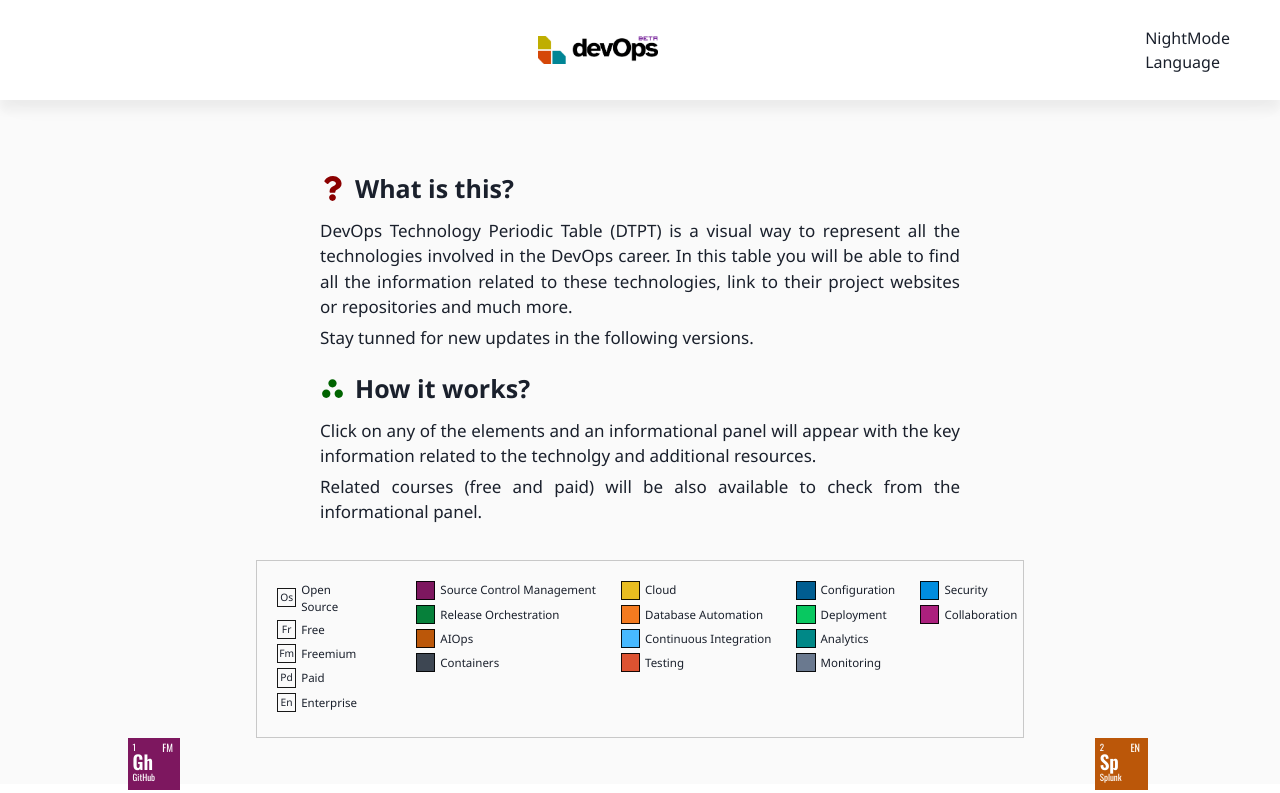
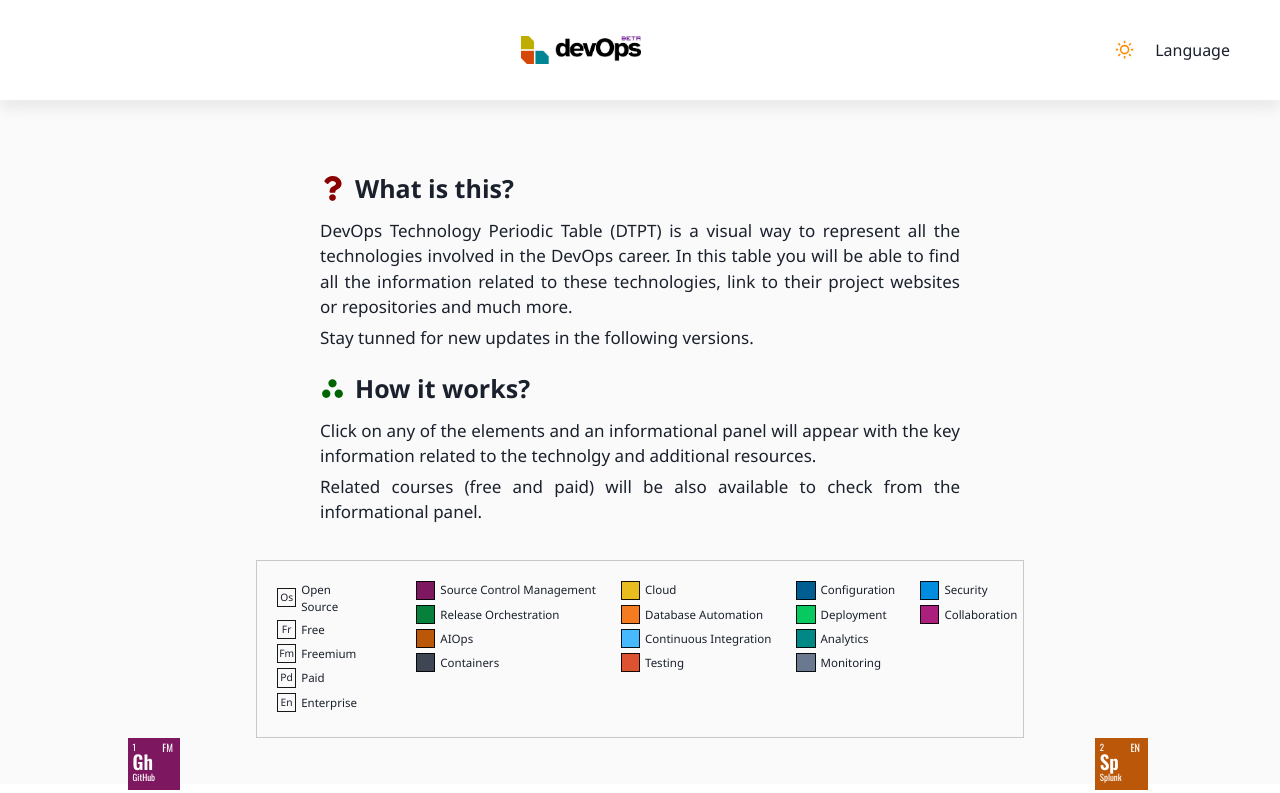
Before and after one commit to mdgdeveloper/devops-table, a React (Vite) app: page / in a window 1280 px wide. Shown: the top 793 px of the page. Built offline with nearby package versions, Linux system fonts and the light colour scheme.

Commit message:
update: fix display flex

```diff
--- a/src/components/layouts/Header.jsx
+++ b/src/components/layouts/Header.jsx
@@ -1,5 +1,6 @@
 import React from "react";
 import "./header.css";
+import NightMode from "./NightMode";
 
 const Header = () => {
   return (
@@ -9,7 +10,9 @@ const Header = () => {
         <img src="/mainLogo2.png" alt="logo" className="h-mainLogo" />
       </div>
       <div className="h-right">
-        <div className="h-mode">NightMode</div>
+        <div className="h-mode">
+          <NightMode />
+        </div>
         <div className="h-lang">Language</div>
       </div>
     </div>
--- a/src/components/layouts/NightMode.jsx
+++ b/src/components/layouts/NightMode.jsx
@@ -1,11 +1,13 @@
-import React from "react";
+import React, { useState } from "react";
 import { RiSunLine } from "react-icons/ri";
+import "./nightMode.css";
 
-const NightMode = () => {
+const NightMode = ({ mode = "night" }) => {
+  const [currentMode, setCurrentMode] = useState(mode);
   return (
     <>
-      <div>
-        <RiSunLine />
+      <div className="nm-main">
+        <RiSunLine style={{ fontSize: "1.5vw", color: "darkorange" }} />
       </div>
     </>
   );
--- a/src/components/layouts/header.css
+++ b/src/components/layouts/header.css
@@ -25,3 +25,8 @@
 .h-mainLogo {
   width: 15vh;
 }
+
+.h-right {
+  display: flex;
+  gap: 1.5vw;
+}
--- a/src/components/layouts/nightMode.css
+++ b/src/components/layouts/nightMode.css
@@ -1,2 +1,13 @@
 .nm-main {
+  cursor: pointer;
+  width: 1.8vw;
+  height: 1.8vw;
+  display: flex;
+  justify-content: center;
+  align-items: center;
 }
+
+.nm-main:hover {
+  border: 2px solid darkorange;
+  border-radius: 5px;
+}
```
Also changed, not shown: src/components/layouts/Language.jsx (added), src/components/layouts/language.css (added).
